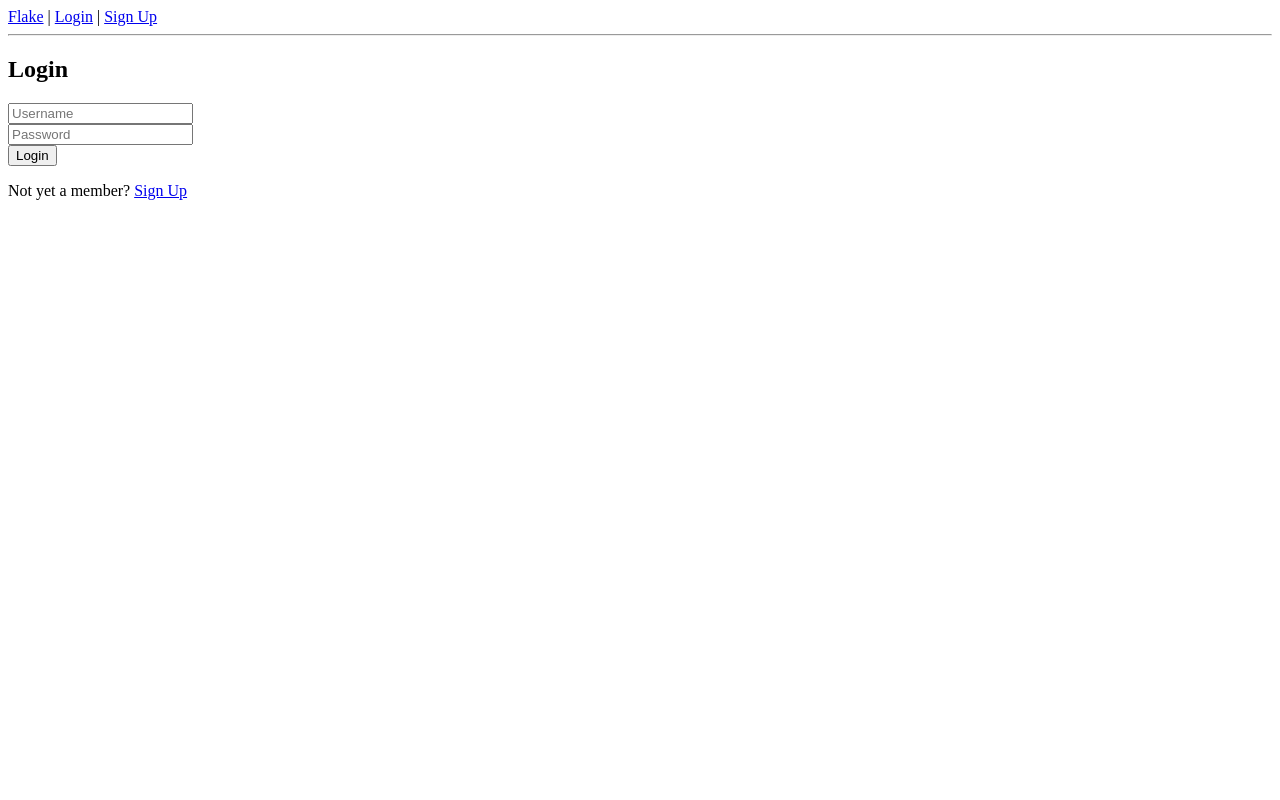
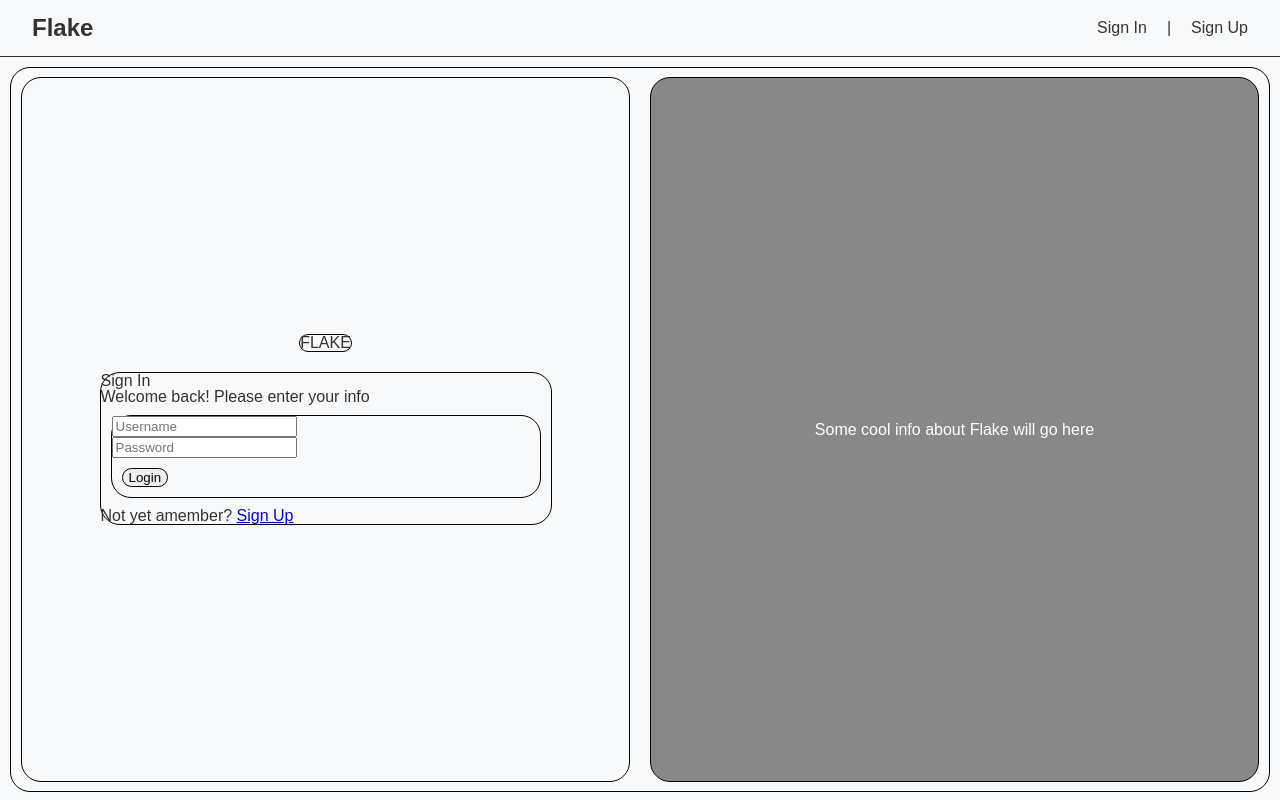
Before and after one commit to CdreKaputt/CSPB-3308-Team-4-Project, a Flask app: page /login in a window 1280 px wide. Run offline with Flask 3, Linux system fonts and the light colour scheme.

Commit message:
Begin styling for login page

```diff
--- /dev/null
+++ b/backend/app/static/main.css
@@ -0,0 +1,71 @@
+@import "style_sheets/nav.css";
+@import "style_sheets/dashboard.css";
+@import "style_sheets/about.css";
+@import "style_sheets/login.css";
+@import "style_sheets/signup.css";
+
+/* http://meyerweb.com/eric/tools/css/reset/
+   v2.0 | 20110126
+   License: none (public domain)
+*/
+
+html, body, div, span, applet, object, iframe,
+h1, h2, h3, h4, h5, h6, p, blockquote, pre,
+a, abbr, acronym, address, big, cite, code,
+del, dfn, em, img, ins, kbd, q, s, samp,
+small, strike, strong, sub, sup, tt, var,
+b, u, i, center,
+dl, dt, dd, ol, ul, li,
+fieldset, form, label, legend,
+table, caption, tbody, tfoot, thead, tr, th, td,
+article, aside, canvas, details, embed,
+figure, figcaption, footer, header, hgroup,
+menu, nav, output, ruby, section, summary,
+time, mark, audio, video {
+	margin: 0;
+	padding: 0;
+	border: 0;
+	font-size: 100%;
+	font: inherit;
+	vertical-align: baseline;
+}
+/* HTML5 display-role reset for older browsers */
+article, aside, details, figcaption, figure,
+footer, header, hgroup, menu, nav, section {
+	display: block;
+}
+body {
+	line-height: 1;
+}
+ol, ul {
+	list-style: none;
+}
+blockquote, q {
+	quotes: none;
+}
+blockquote:before, blockquote:after,
+q:before, q:after {
+	content: '';
+	content: none;
+}
+table {
+	border-collapse: collapse;
+	border-spacing: 0;
+}
+
+/* site wide style */
+
+html, body {
+    margin: 0;
+    height: 100vh;
+}
+
+body {
+    font-family: Arial, Helvetica, sans-serif;
+    color: #333;
+    background-color: #F7F9FB;
+}
+
+main {
+    height: calc(100vh - 77px);
+}
--- /dev/null
+++ b/backend/app/static/style_sheets/login.css
@@ -0,0 +1,59 @@
+.main-login {
+    display: flex;
+    justify-content: center;
+    align-items: center;
+    height: 100%;
+    border: 1px solid black;
+    border-radius: 20px;
+    margin: 10px;
+}
+
+.login-left {
+    display: flex;
+    flex-direction: column;
+    justify-content: center;
+    align-items: center;
+    border: 1px solid black;
+    border-radius: 20px;
+    margin: 10px;
+    width: calc(50% - 10px);
+    height: calc(100% - 20px);
+}
+
+.login-logo {
+    border: 1px solid black;
+    border-radius: 20px;
+    margin: 10px;
+}
+
+.login-form-container {
+    border: 1px solid black;
+    border-radius: 20px;
+    margin: 10px;
+    width: 450px
+}
+
+.login-form {
+    border: 1px solid black;
+    border-radius: 20px;
+    margin: 10px;
+}
+
+.login-button {
+    border: 1px solid black;
+    border-radius: 20px;
+    margin: 10px;
+}
+
+.login-right {
+    border: 1px solid black;
+    background-color: #888;
+    color: white;
+    display: flex;
+    justify-content: center;
+    align-items: center;
+    border-radius: 20px;
+    height: calc(100% - 20px);
+    margin: 10px;
+    width: calc(50% - 10px);
+}
--- /dev/null
+++ b/backend/app/static/style_sheets/nav.css
@@ -0,0 +1,56 @@
+.main-header {
+    background-color: F7F9FB;
+    border-bottom: solid 1px #333;
+    padding: 1rem 2rem;
+    /* height: 57px */
+}
+
+.nav-container {
+    display: flex;
+    justify-content: space-between;
+    align-items: center;
+    margin: 0 auto;
+}
+
+.nav-auth {
+    display: flex;
+    align-items: center;
+    gap: 20px
+}
+
+.nav-link {
+    text-decoration: none;
+    color: inherit;
+    font-weight: 500;
+}
+
+.nav-link:hover {
+    color: #666;
+}
+
+.logo {
+    font-size: 1.5rem;
+    font-weight: bold;
+    /* color: #007bff; */
+}
+
+.nav-button {
+    background-color: #333;
+    color: white;
+    border: none;
+    padding: 8px 16px;
+    border-radius: 6px;
+    cursor: pointer;
+    font-family: inherit;
+    font-size: 14px;
+    transition: background 0.2s;
+    text-decoration: none;
+}
+
+.nav-button:hover {
+    background-color: #666;
+}
+
+.logout-form {
+    display: inline;
+}
--- a/backend/app/templates/home.html
+++ b/backend/app/templates/home.html
@@ -3,28 +3,32 @@
 
 <head>
     <title>Flake</title>
+    <link rel="stylesheet" href="{{ url_for('static', filename='main.css') }}">
 </head>
 
 <body>
-    <header>
-        <nav>
-            <a href="{{ url_for('main.dashboard') if session.get('user') else url_for('main.about')}}">Flake</a> |
+    <header class="main-header">
+        <nav class="nav-container">
+            <a class="nav-link logo" href="{{ url_for('main.dashboard') if session.get('user') else url_for('main.about')}}">
+                Flake
+            </a>
+
+            <div class="nav-auth">
                 {% if session.get('user') %}
-            <span>Welcome, {{ session['user'] }}!</span> |
-
-            <form action="{{ url_for('auth.logout') }}" method="POST" style="display: inline;">
+                    <span class="nav-welcome-message">Welcome, {{ session['user'] }}!</span>
+                    <form clas="logout-form" action="{{ url_for('auth.logout') }}" method="POST" style="display: inline;">
                         <input type="hidden" name="csrf_token" value="{{ csrf_token() }}">
-                <button type="submit">
+                        <button class="nav-button" type="submit">
                             Logout
                         </button>
                     </form>
                 {% else %}
-            <a href="{{ url_for('auth_forms.login') }}">Login</a> |
-            <a href="{{ url_for('auth_forms.signup')}}">Sign Up</a>
+                    <a class="nav-link" href="{{ url_for('auth_forms.login') }}">Sign In</a> |
+                    <a class="nav-link" href="{{ url_for('auth_forms.signup')}}">Sign Up</a>
                 {% endif %}
+            </div>
         </nav>
     </header>
-    <hr>
 
     <!-- All Templates render here -->
     <main>
--- a/backend/app/templates/login.html
+++ b/backend/app/templates/login.html
@@ -1,12 +1,26 @@
 {% extends "home.html" %}
 
 {% block content %}
-    <h2>Login</h2>
-    <form action="{{ url_for('auth.login') }}" method="POST" >
-        <input type="hidden" name="csrf_token" value="{{ csrf_token() }}">
-        <input type="text" name="username" placeholder="Username" required><br>
-        <input type="password" name="password" placeholder="Password" required><br>
-        <button type="submit">Login</button>
-    </form>
-    <p>Not yet a member? <a href="{{ url_for('auth_forms.signup')}}">Sign Up</a></p>
+    <div class="main-login">
+        <div class="login-left">
+            <div class="login-logo">
+                FLAKE
+            </div>
+            <div class="login-form-container">
+                <h2>Sign In</h2>
+                <p>Welcome back! Please enter your info</p>
+                <form class="login-form" action="{{ url_for('auth.login') }}" method="POST">
+                    <input type="hidden" name="csrf_token" value="{{ csrf_token() }}">
+                    <input type="text" name="username" placeholder="Username" required><br>
+                    <input type="password" name="password" placeholder="Password" required><br>
+                    <button class="login-button" type="submit">Login</button>
+                </form>
+                <p>Not yet amember? <a href="{{ url_for('auth_forms.signup')}}">Sign Up</a></p>
+            </div>
+        </div>
+        <div class="login-right">
+            Some cool info about Flake will go here
+        </div>
+    </div>
+
 {% endblock %}
```
Also changed, not shown: backend/app/static/style_sheets/about.css (added), backend/app/static/style_sheets/dashboard.css (added), backend/app/static/style_sheets/signup.css (added). Lines whose indentation alone changed are shown as unchanged.
